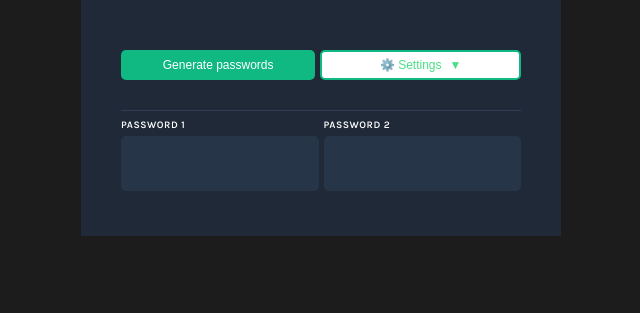
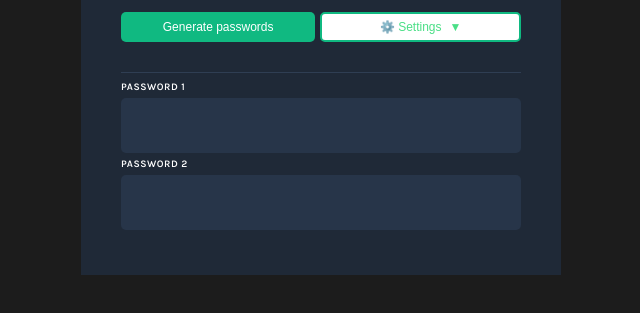
Before and after one commit to chromerai/passwordGen, a website built with Vite: page index.html in a window 1280 px wide. Shown: the part 365-678 px from the top of the page, without its empty margins (319-959 px from the left). Built offline with nearby package versions, Linux system fonts and the light colour scheme.

Commit message:
updated password-container

```diff
--- a/index.css
+++ b/index.css
@@ -175,8 +175,8 @@ span {
 }
 
 #passwords-container {
-    display: flex;
-    justify-content: space-between;
+    /* display: flex;
+    justify-content: space-between; */
     gap: 5px;
 }
 
```
